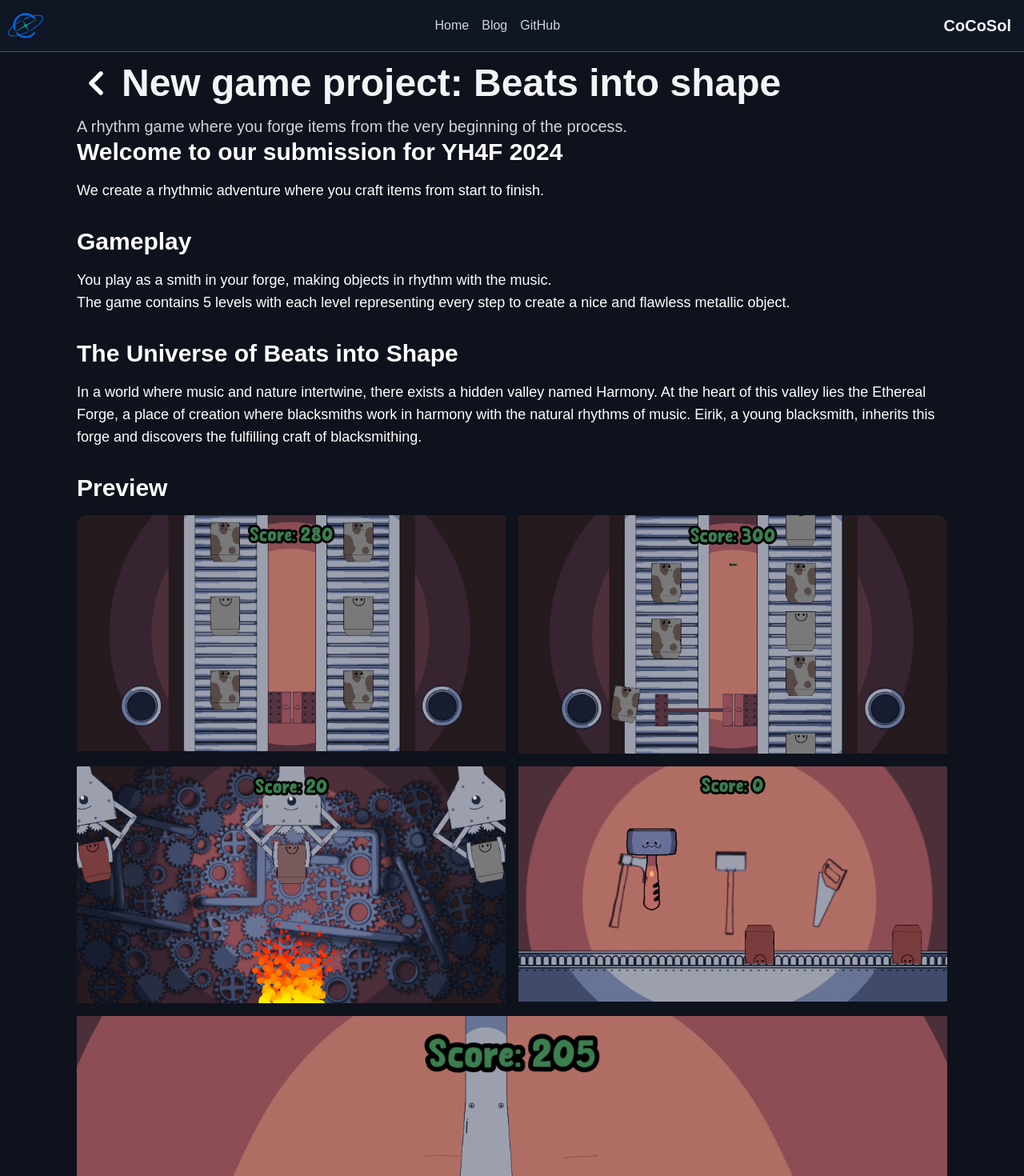
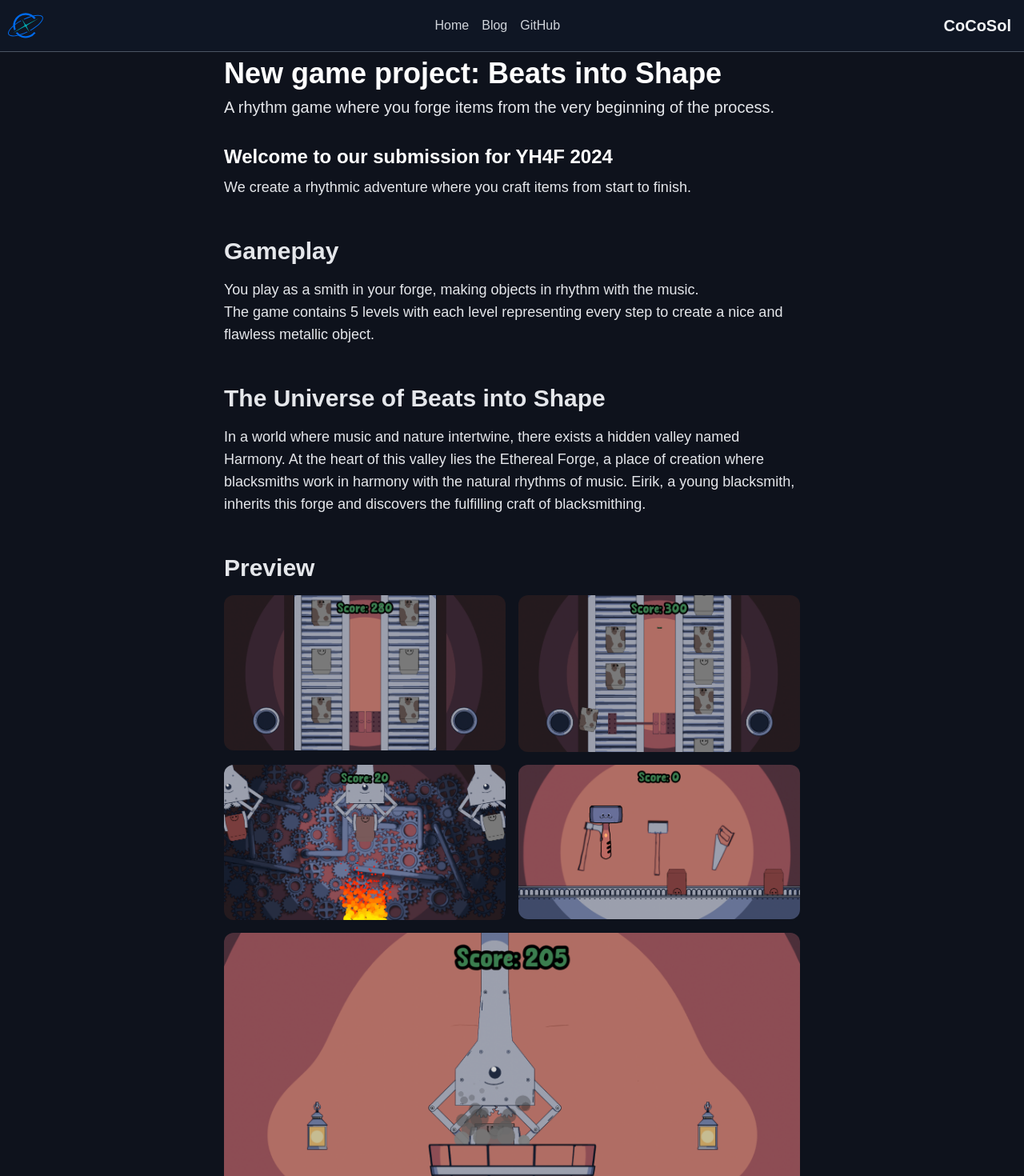
Before and after one commit to CoCoSol007/website, a SvelteKit app: page /blog/beats-into-shapes in a window 1280 px wide. Shown: the top 1470 px of the page at 80% size. Built offline with nearby package versions, Linux system fonts and the light colour scheme; a web font is replaced by a local one.

Commit message:
homogeinize the blog style

```diff
--- a/src/routes/blog/+page.svelte
+++ b/src/routes/blog/+page.svelte
@@ -14,7 +14,6 @@ onMount(async () => {
     <meta name="description" content="Welcome to my personal blog where I post articles about tech, artificial intelligence, mathematics, reflections on life, philosophy, and much more." />
 </svelte:head>
 
-<!-- Blog component -->
 <div class="max-w-3xl mx-auto py-8 px-4">
     <h1 class="text-3xl font-bold text-gray-200 mb-6">Welcome to My Personal Blog</h1>
     <p class="text-lg text-gray-400 mb-8">Here, I share articles on tech, AI, math, reflections on life, philosophy, and many other topics.</p>
@@ -23,7 +22,7 @@ onMount(async () => {
     <div class="my-4 border-b border-gray-700 pb-4">
         <div class="flex justify-between items-center">
             <div>
-                <a href="/blog/{article.path}" class="text-lg font-semibold text-gray-200 hover:underline cursor-pointer">{article.title}</a>
+                <a href="/blog/{article.path}" class="text-lg font-semibold text-gray-200 hover:underline hover:text-blue-500 cursor-pointer">{article.title}</a>
                 <p class="text-sm text-gray-400">{article.description}</p>
             </div>
             <p class="text-sm text-gray-400">{article.date}</p>
--- a/src/routes/blog/beats-into-shapes/+page.svelte
+++ b/src/routes/blog/beats-into-shapes/+page.svelte
@@ -1,5 +1,4 @@
 <script>
-    import arrow from "../../../assets/arrow.svg";
     import image1 from "../../../assets/beats/1.png";
     import image2 from "../../../assets/beats/2.png";
     import image3 from "../../../assets/beats/3.png";
@@ -7,39 +6,37 @@
     import image5 from "../../../assets/beats/5.png";
 </script>
 
-<div class="container mx-auto max-w-6xl p-8">
-    <div class="flex items-center gap-2 mb-4">
-        <a href="/blog">
-            <img src={arrow} alt="Back to Blog" class="w-12 h-12 hover:scale-125 transition">
-        </a>
-        <h1 class="text-5xl font-bold text-gray-100">New game project: Beats into shape</h1>
-    </div>
-    <p class="text-xl text-gray-300">A rhythm game where you forge items from the very beginning of the process.</p>
-    <div class="text-left">
-        <h1 class="text-3xl font-bold mb-4 text-white">Welcome to our submission for YH4F 2024</h1>
-        <p class="text-lg mb-6 text-white">We create a rhythmic adventure where you craft items from start to finish.</p>
+<div class="container mx-auto max-w-3xl p-6 text-gray-200">
+    <div class="mb-8">
+        <h1 class="text-4xl font-extrabold text-white mb-2">New game project: Beats into Shape</h1>
+        <p class="text-xl">A rhythm game where you forge items from the very beginning of the process.</p>
     </div>
 
-    <section class="my-8">
-        <h2 class="text-3xl font-bold mb-4 text-white">Gameplay</h2>
-        <p class="text-lg text-white">You play as a smith in your forge, making objects in rhythm with the music.</p>
-        <p class="text-lg text-white">The game contains 5 levels with each level representing every step to create a nice and flawless metallic object.</p>
+    <div class="mb-12">
+        <h2 class="text-2xl font-semibold mb-2 text-white">Welcome to our submission for YH4F 2024</h2>
+        <p class="text-lg">We create a rhythmic adventure where you craft items from start to finish.</p>
+    </div>
+
+    <section class="mb-12">
+        <h2 class="text-3xl font-bold mb-4">Gameplay</h2>
+        <p class="text-lg">You play as a smith in your forge, making objects in rhythm with the music.</p>
+        <p class="text-lg">The game contains 5 levels with each level representing every step to create a nice and flawless metallic object.</p>
     </section>
 
-    <section class="my-8">
-        <h2 class="text-3xl font-bold mb-4 text-white">The Universe of Beats into Shape</h2>
-        <p class="text-lg text-white">In a world where music and nature intertwine, there exists a hidden valley named Harmony. At the heart of this valley lies the Ethereal Forge, a place of creation where blacksmiths work in harmony with the natural rhythms of music. Eirik, a young blacksmith, inherits this forge and discovers the fulfilling craft of blacksmithing.</p>
+    <section class="mb-12">
+        <h2 class="text-3xl font-bold mb-4">The Universe of Beats into Shape</h2>
+        <p class="text-lg">In a world where music and nature intertwine, there exists a hidden valley named Harmony. At the heart of this valley lies the Ethereal Forge, a place of creation where blacksmiths work in harmony with the natural rhythms of music. Eirik, a young blacksmith, inherits this forge and discovers the fulfilling craft of blacksmithing.</p>
     </section>
 
-    <section class="my-8">
-        <h2 class="text-3xl font-bold mb-4 text-white">Preview</h2>
-        <div class="grid grid-cols-1 gap-4 mb-4 md:grid-cols-2">
-            <img src={image1} alt="Preview 1" class="w-full h-auto rounded-tl-xl">
-            <img src={image2} alt="Preview 2" class="w-full h-auto rounded-tr-xl">
-            <img src={image3} alt="Preview 3" class="w-full h-auto">
-            <img src={image4} alt="Preview 4" class="w-full h-auto">
+    <section class="mb-12">
+        <h2 class="text-3xl font-bold mb-4">Preview</h2>
+        <div class="grid grid-cols-1 gap-4 md:grid-cols-2 mb-4">
+            <img src={image1} alt="Preview 1" class="w-full h-auto rounded-xl">
+            <img src={image2} alt="Preview 2" class="w-full h-auto rounded-xl">
+            <img src={image3} alt="Preview 3" class="w-full h-auto rounded-xl">
+            <img src={image4} alt="Preview 4" class="w-full h-auto rounded-xl">
         </div>
-        <img src={image5} alt="Preview 5" class="w-full h-auto rounded-b-xl">
+        <img src={image5} alt="Preview 5" class="w-full h-auto rounded-xl">
     </section>
 
     <div class="grid grid-cols-1 md:grid-cols-3 gap-6 justify-start">
--- a/src/routes/blog/hexing/+page.svelte
+++ b/src/routes/blog/hexing/+page.svelte
@@ -1,6 +1,6 @@
 <br><br><br>
 
-<div class="flex flex-col md:flex-row items-center justify-center space-y-6 md:space-y-0 md:space-x-6 px-4 max-w-screen-xl mx-auto">
+<div class="flex flex-col md:flex-row items-center justify-center space-y-6 md:space-y-0 md:space-x-6 px-4 max-w-3xl mx-auto">
     <img src="https://raw.githubusercontent.com/CoCoSol007/hexing/main/logo.png" alt="Logo" class="w-3/4 md:w-1/2 max-w-md">
     <div class="flex flex-col items-center md:items-start text-center md:text-left">
         <h3 class="text-4xl font-bold mb-4 text-gray-100">Hexing</h3>
@@ -13,7 +13,7 @@
 </div>
 
 
-<main class="p-6 max-w-4xl mx-auto">
+<main class="p-6 max-w-3xl mx-auto">
   <p class="mb-4">
     <code class="bg-gray-700 p-1 rounded">hexing</code> is a Rust library designed
     for manipulation and calculations on hexagonal grids. It provides tools for working
--- a/src/routes/blog/hexing_v0_3_0/+page.svelte
+++ b/src/routes/blog/hexing_v0_3_0/+page.svelte
@@ -4,7 +4,7 @@
   import noise from '../../../assets/hexing/noise.png';
 </script>
 
-<main class="p-6 max-w-4xl mx-auto">
+<main class="p-6 max-w-3xl mx-auto">
   <h1 class="text-4xl font-bold mb-8 text-center">
     📦 Release v0.3.0 - Layout Feature & More!
   </h1>
--- a/src/routes/blog/renderer/+page.svelte
+++ b/src/routes/blog/renderer/+page.svelte
@@ -1,4 +1,4 @@
-<main class="p-6 max-w-4xl mx-auto">
+<main class="p-6 max-w-3xl mx-auto">
   <h1 id="my-own-3d-renderer" class="text-4xl font-bold text-gray-100 mb-4">
     My Own 3D Renderer
   </h1>
@@ -40,12 +40,12 @@ renderer.launch()</code></pre>
   </p>
 
   <div class="flex flex-col md:flex-row md:space-x-4 mx-auto items-center">
-    <div class="flex-1 text-center">
+    <div class="flex-1 text-center max-w-3xl">
       <h3 class="text-xl font-semibold text-gray-100 mb-2">
         Pythagorean view:
       </h3>
       <img
-        class="mt-2 max-w-full h-auto rounded mb-4"
+        class="mt-2 h-auto rounded mb-4"
         src="https://res.craft.do/user/full/9158afb0-cf4f-70e7-4f73-e7b4bccede14/doc/4439b81c-461c-47c4-9ac7-34152aefea9e/207069cb-d01c-416e-b573-4d17b3a05765"
         alt="Pythagorean view"
       />
@@ -56,7 +56,7 @@ renderer.launch()</code></pre>
         Thales view:
       </h3>
       <img
-        class="mt-2 max-w-full h-auto rounded mb-4"
+        class="mt-2 h-auto rounded mb-4"
         src="https://res.craft.do/user/full/9158afb0-cf4f-70e7-4f73-e7b4bccede14/doc/4439b81c-461c-47c4-9ac7-34152aefea9e/74548607-d593-4081-8c3b-03f7cc50804c"
         alt="Thales view"
       />
@@ -148,7 +148,7 @@ for x in range(0, 10):
 </p>
 
 <img
- class="mt-2 max-w-full h-auto rounded mb-4"
+ class="mt-2 h-auto rounded mb-4"
  src="https://res.craft.do/user/full/9158afb0-cf4f-70e7-4f73-e7b4bccede14/doc/4439b81c-461c-47c4-9ac7-34152aefea9e/7db8617d-d92f-4887-a892-add546797c3e"
  alt="Thales view sketch"
 />
@@ -167,7 +167,7 @@ for x in range(0, 10):
 </p>
 
 <img
- class="mt-2 max-w-full h-auto rounded mb-4"
+ class="mt-2 h-auto rounded mb-4"
  src="https://res.craft.do/user/full/9158afb0-cf4f-70e7-4f73-e7b4bccede14/doc/4439b81c-461c-47c4-9ac7-34152aefea9e/444a2be9-6170-4fe3-8518-3a59fa6056f9"
  alt="3D renderer example"
 />
@@ -197,7 +197,7 @@ new_y = y * dist / z</code></pre>
     <li><strong class="font-bold">Calculating the 3D Distance</strong>: Using the Pythagorean theorem to find the distance from a point to the camera.</li>
   </ul>
   <img
-    class="mt-2 max-w-full h-auto rounded mb-4"
+    class="mt-2 h-auto rounded mb-4"
     src="https://res.craft.do/user/full/9158afb0-cf4f-70e7-4f73-e7b4bccede14/doc/4439b81c-461c-47c4-9ac7-34152aefea9e/17898947-0c12-4997-a92b-1a9f7dc7f584"
     alt="3D distance calculation"
   />
--- a/src/routes/blog/renderer_2/+page.svelte
+++ b/src/routes/blog/renderer_2/+page.svelte
@@ -4,7 +4,7 @@
     import shad from "../../../assets/renderer/shad.png";
 </script>
 
-<main class="p-6 max-w-4xl mx-auto">
+<main class="p-6 max-w-3xl mx-auto">
   <h1 class="text-4xl font-bold text-gray-100 my-4 ">
     How does a 3D renderer work?
   </h1>
```
Also changed, not shown: src/routes/blog/introduction/+page.svelte (+7 -15 lines).
